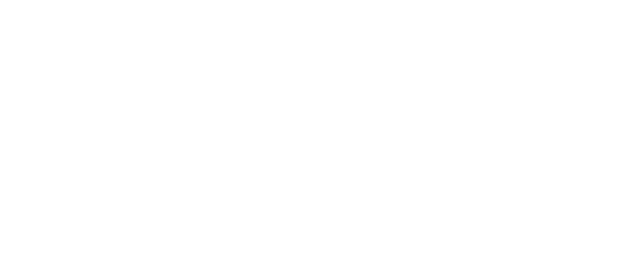
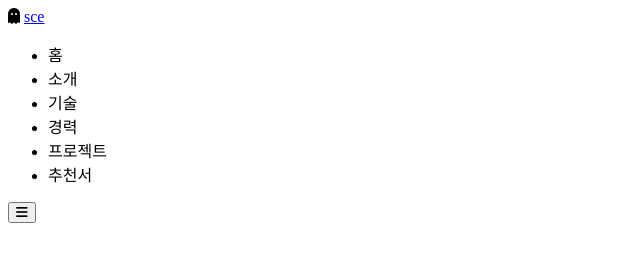
Before and after one commit to shinchangeun/portfolio, a plain HTML site: page index.html in a window 1280 px wide. Shown: the whole page, without its empty margins (0-640 px from the left). Drawn offline with Linux system fonts and the light colour scheme.

Commit message:
HTML index.html - navbar

```diff
--- a/index.html
+++ b/index.html
@@ -8,10 +8,33 @@
     <meta name="description" content="짱못먹고 짱구됨">
     <link rel="icon"  type="image/png" href="img/logo.png" >
     <!-- stylesheet는 css등록할때,icon -->
-    <script src="https://www.canva.com/design/DAFQwGbsNMQ/C49TQbnPHy-vl1Ddcu4QjQ/view?utm_content=DAFQwGbsNMQ&utm_campaign=designshare&utm_medium=link&utm_source=publishsharelink" crossorigin="anonymous"></script>
+    <script src="https://kit.fontawesome.com/939ba41449.js" crossorigin="anonymous"></script>
     <link rel="stylesheet" href="style.css">
 </head>
 <body>
+    <!-- Navbar 시작 -->
+    <nav id="navbar">
+        <div class="navbar__logo">
+            <i class="fa-solid fa-ghost"></i>
+            <a href="#">sce</a>
+        </div>
+        <ul class="navbar__menu">
+            <li class="navbar__menu__item active">홈</li>
+            <li class="navbar__menu__item">소개</li>
+            <li class="navbar__menu__item">기술</li>
+            <li class="navbar__menu__item">경력</li>
+            <li class="navbar__menu__item">프로젝트</li>
+            <li class="navbar__menu__item">추천서</li>
+        </ul>
+        <!-- 버튼 시작 -->
+        <button class="navbar__toggle-btn">
+            <i class="fa-sharp fa-solid fa-bars"></i>
+        </button>
+        <!-- 버튼 끝 -->
+    </nav>
+
+    <!-- Navbar 끝 -->
+
 
 </body>
 </html>
```
